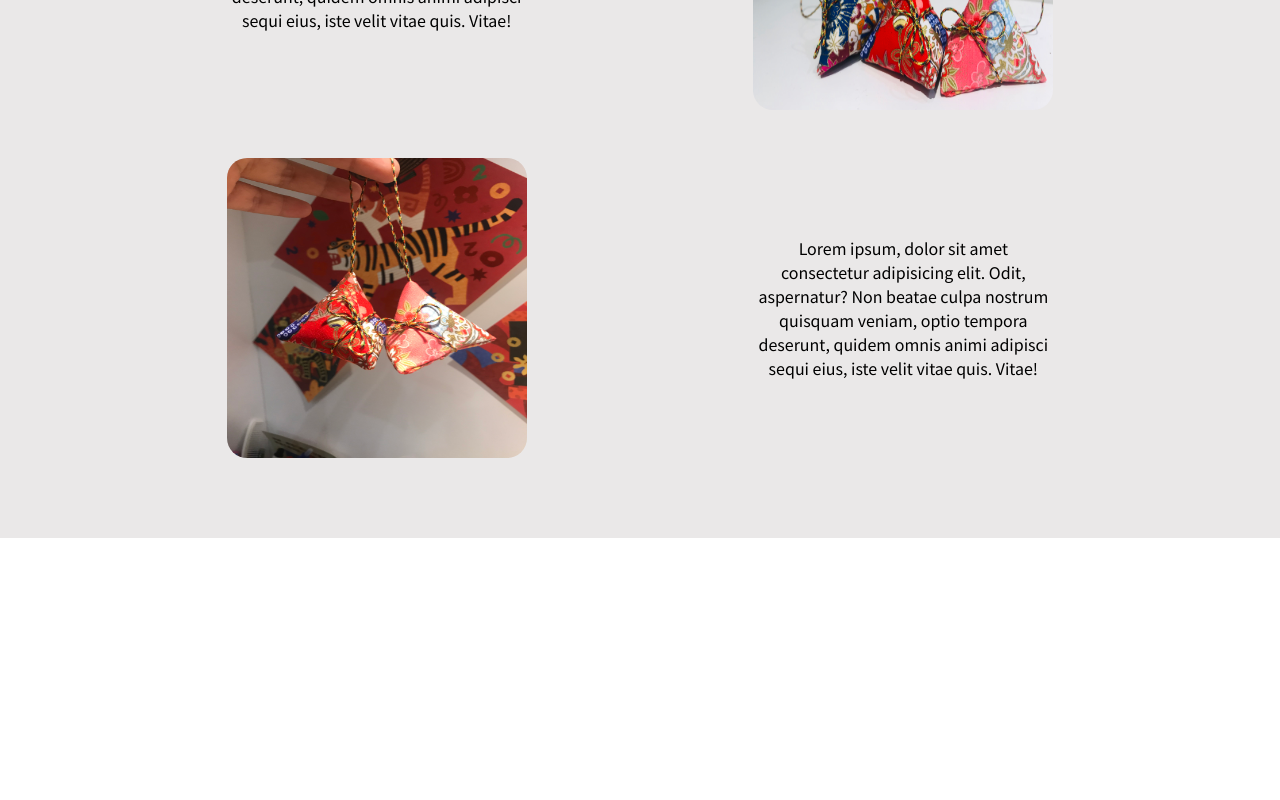
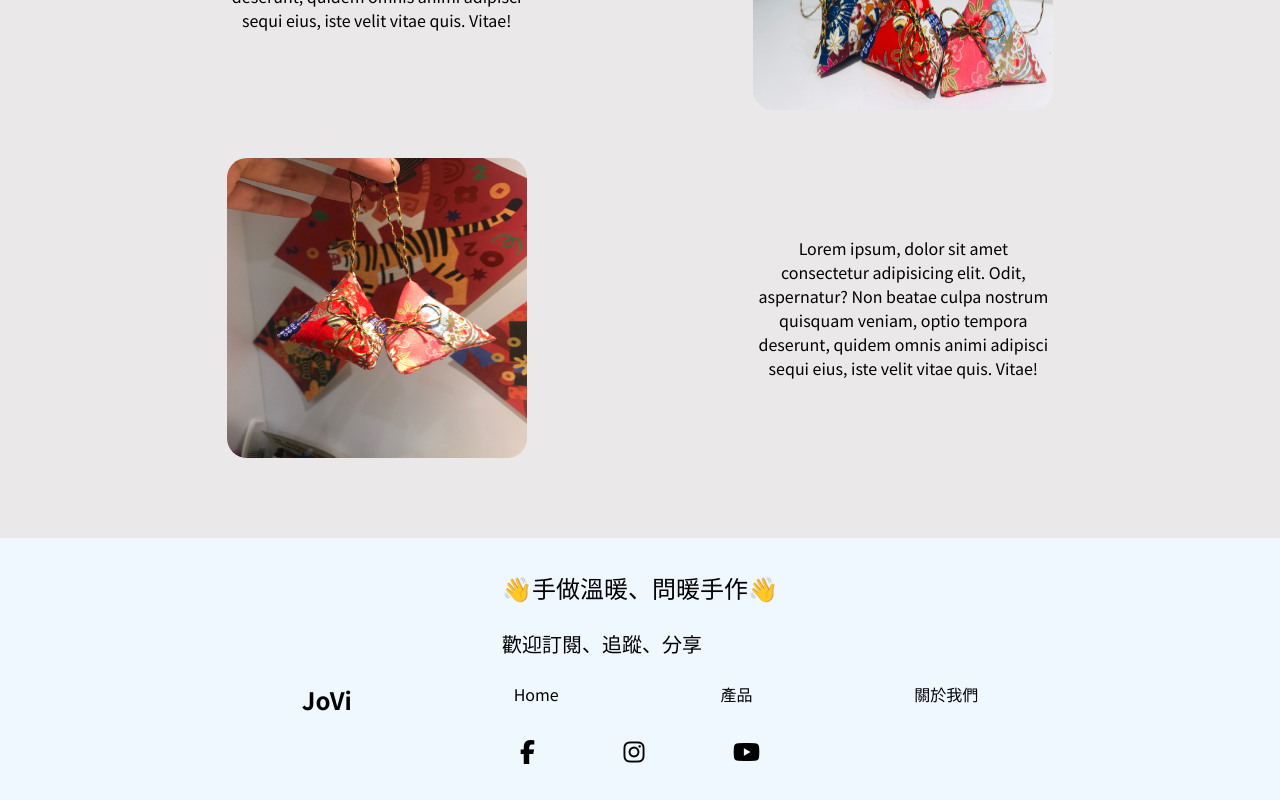
Before and after one commit to tobybase/product-website, a React (Create React App) app: page / in a window 1280 px wide. Shown: the part 1865-2665 px from the top of the page. Before the commit the page ends 2403 px from the top, so only its background shows below. Built offline with nearby package versions, Linux system fonts and the light colour scheme; a web font is replaced by a local one.

Commit message:
footer section done

```diff
--- /dev/null
+++ b/src/components/Footer.css
@@ -0,0 +1,71 @@
+.footer-container {
+  display: flex;
+  padding: 2rem 0;
+  background-color: aliceblue;
+  flex-direction: column;
+  justify-content: center;
+  align-items: center;
+}
+
+.footer-description-heading {
+  margin-bottom: 24px;
+  font-size: 24px;
+}
+
+.footer-subscription-text {
+  margin-bottom: 24px;
+  font-size: 20px;
+}
+
+.footer-links {
+  display: flex;
+  width: 100%;
+  max-width: 1000px;
+  justify-content: space-evenly;
+}
+
+.footer-links h2 {
+  margin-bottom: 16px;
+}
+
+.footer-links a {
+  color: black;
+  text-decoration: none;
+  margin-bottom: 0.5rem;
+}
+
+.footer-links a:hover {
+  color: black;
+  transition: 0.3s ease-out;
+}
+
+.footer-link-items {
+  display: flex;
+  justify-content: space-between;
+  align-items: center;
+}
+
+.website-rights {
+  color: #fff;
+  margin-bottom: 16px;
+}
+
+/* Social Icons */
+.social-media {
+  display: flex;
+  width: 100%;
+  max-width: 1000px;
+  justify-content: space-evenly;
+}
+
+.social-icons {
+  display: flex;
+  justify-content: space-between;
+  align-items: center;
+  width: 240px;
+}
+
+.social-icon-link {
+  font-size: 24px;
+  color: black;
+}
--- /dev/null
+++ b/src/components/Footer.js
@@ -0,0 +1,47 @@
+import React from 'react';
+import { Link } from 'react-router-dom';
+import './Footer.css';
+
+const Footer = () => {
+  return (
+    <div className='footer-container'>
+      <section className='footer-description'>
+        <p className='footer-description-heading'>👋手做溫暖、問暖手作👋</p>
+        <p className='footer-subscription-text'>歡迎訂閱、追蹤、分享</p>
+      </section>
+      <div className='footer-links'>
+        <h2>JoVi</h2>
+        <Link to='/sign-up'>Home</Link>
+        <Link to='/'>產品</Link>
+        <Link to='/'>關於我們</Link>
+      </div>
+      <section className='social-media'>
+        <div className='social-icons'>
+          <Link
+            class='social-icon-link facebook'
+            to='/'
+            target='_blank'
+            aria-label='Facebook'>
+            <i class='fab fa-facebook-f' />
+          </Link>
+          <Link
+            class='social-icon-link instagram'
+            to='/'
+            target='_blank'
+            aria-label='Instagram'>
+            <i class='fab fa-instagram' />
+          </Link>
+          <Link
+            class='social-icon-link youtube'
+            to='/'
+            target='_blank'
+            aria-label='Youtube'>
+            <i class='fab fa-youtube' />
+          </Link>
+        </div>
+      </section>
+    </div>
+  );
+};
+
+export default Footer;
--- a/src/components/pages/Home.js
+++ b/src/components/pages/Home.js
@@ -1,5 +1,6 @@
 import React from 'react';
 import FeatureSection from '../FeatureSection';
+import Footer from '../Footer';
 import HeroSection from '../HeroSection';
 
 const Home = () => {
@@ -7,6 +8,7 @@ const Home = () => {
     <>
       <HeroSection />
       <FeatureSection />
+      <Footer />
     </>
   );
 };
```
